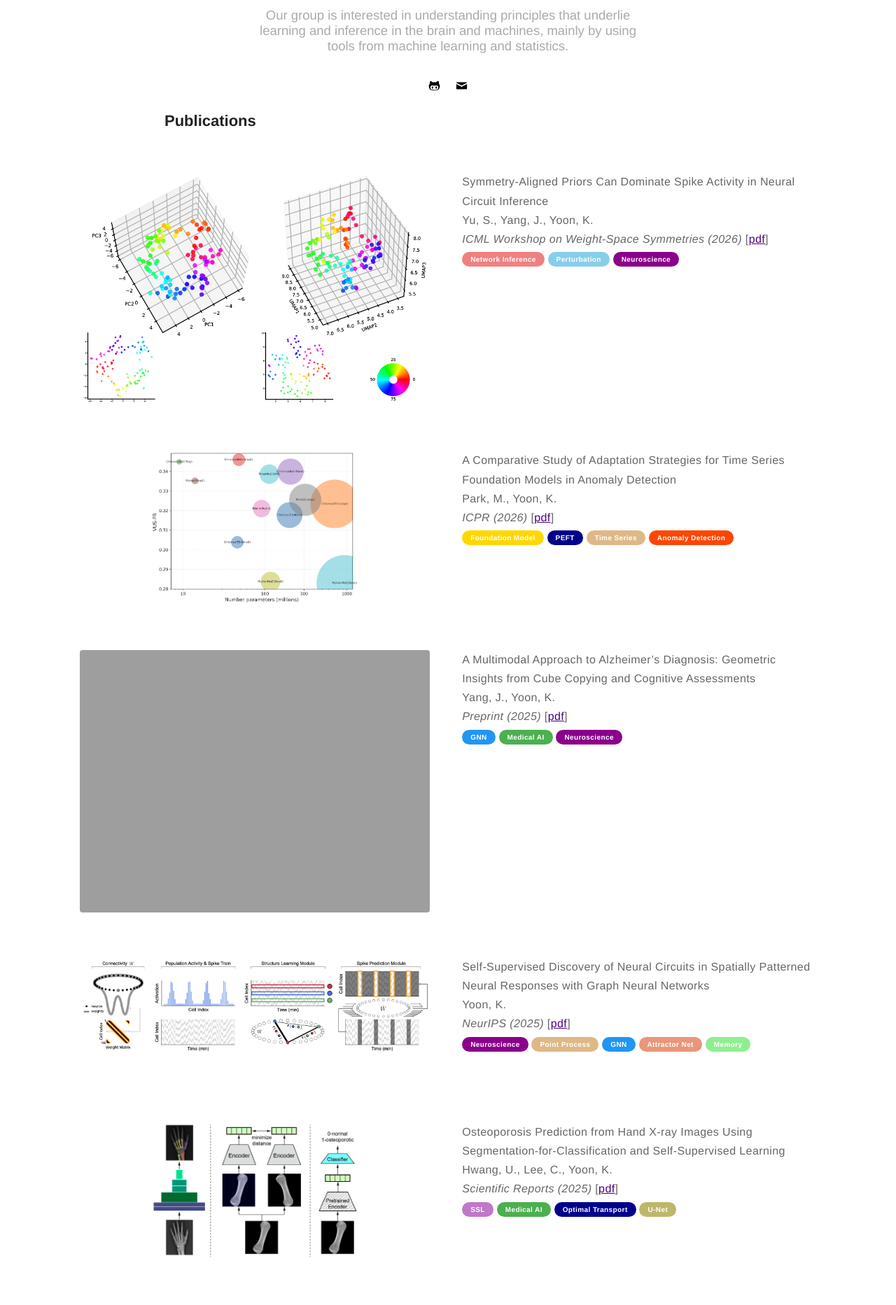
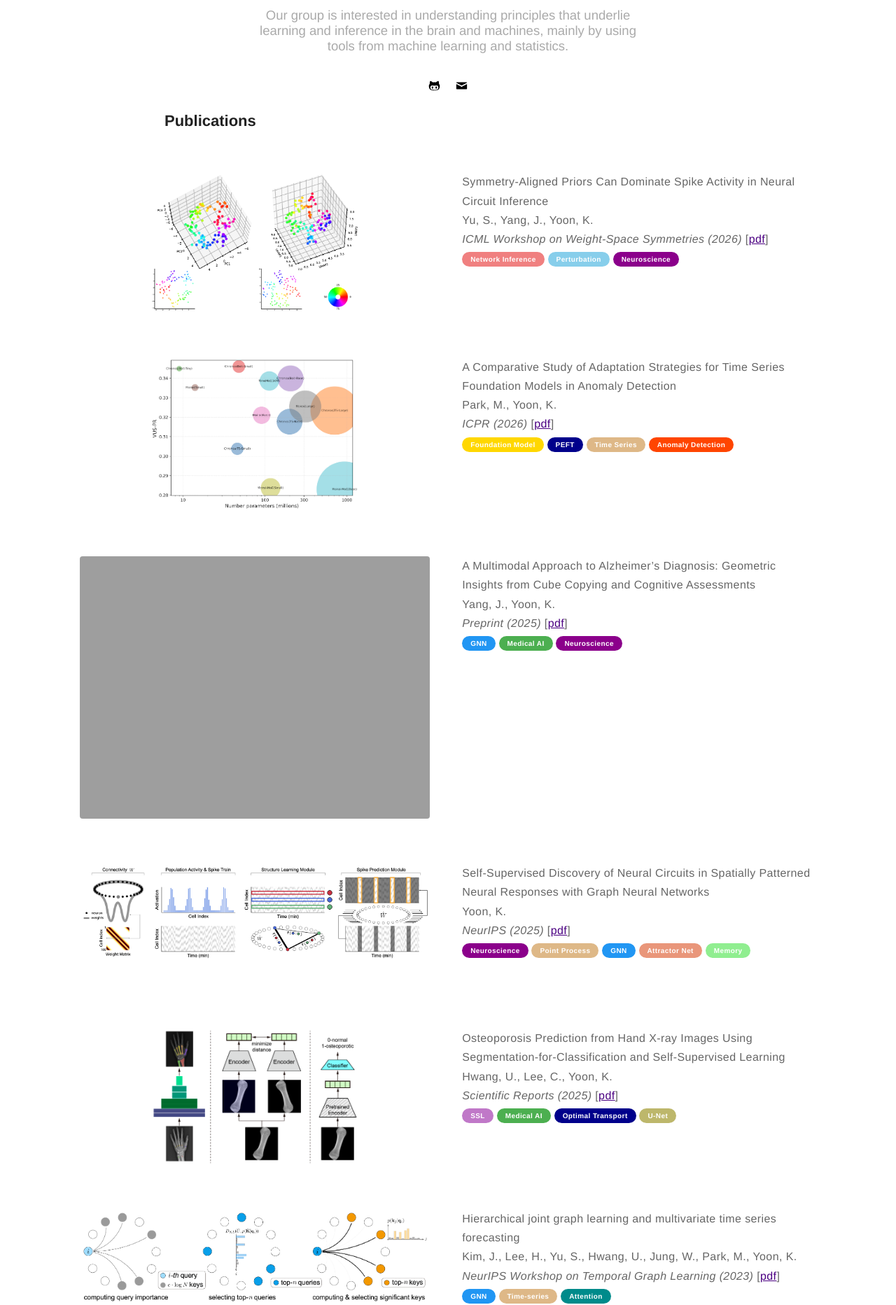
Before and after one commit to kijungyoon/kijungyoon.github.io, a Jekyll site: the page built from papers.md, in a window 1280 px wide. Shown: the part 328-2193 px from the top of the page at 70% size. Built offline with Jekyll 4.4.1, drawn with Linux system fonts in a browser that asks for light colours.

Commit message:
Update papers.md

```diff
--- a/papers.md
+++ b/papers.md
@@ -7,7 +7,7 @@
 
 <div class="side-by-side">
     <div class="toleft" style="text-align:center">
-        <img class="image" src="https://kijungyoon.github.io/assets/images/pe_ring.png" alt="Alt Text" width="500">
+        <img class="image" src="https://kijungyoon.github.io/assets/images/pe_ring.png" alt="Alt Text" width="300">
     </div>
 
     <div class="toright">
```
